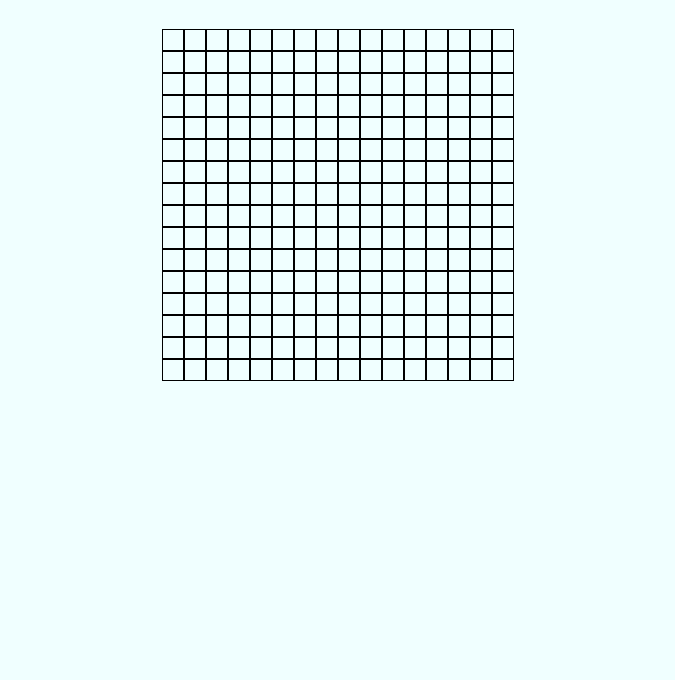
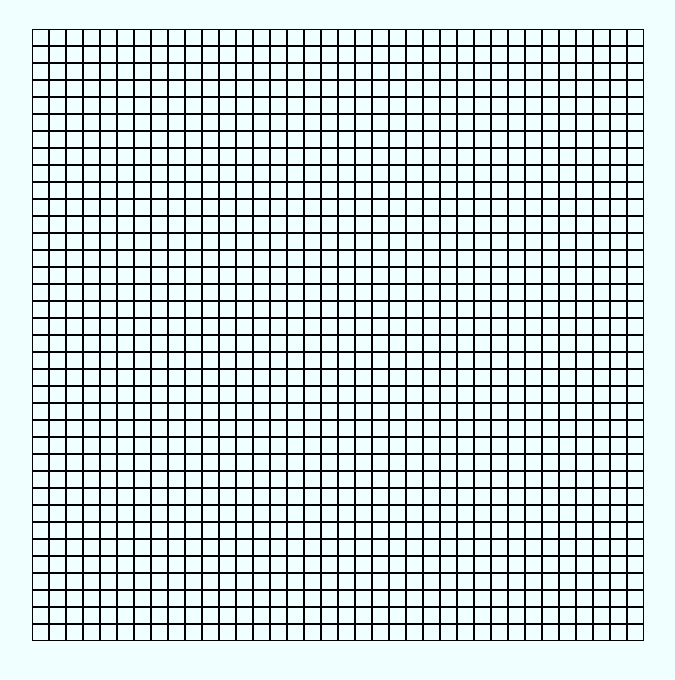
Before and after one commit to rgneville/etch-a-sketch, a plain HTML site: page index.html in a window 1280 px wide. Shown: the part 56-736 px from the top of the page, without its empty margins (302-977 px from the left). Drawn offline with Linux system fonts and the light colour scheme.

Commit message:
First working version, update css and JS files

```diff
--- a/eas-script.js
+++ b/eas-script.js
@@ -1,4 +1,4 @@
-let gridSize = 16;
+let gridSize = 36;
 const ctr = document.querySelector('#container');
 
 function divColorChange (div) {
@@ -6,10 +6,10 @@ function divColorChange (div) {
 }
 
 for (let i = 0; i < gridSize; i++) {
-    xDiv = document.createElement('div');
+    const xDiv = document.createElement('div');
     ctr.appendChild(xDiv);
     for (let i = 0; i < gridSize; i++) {
-        yDiv = document.createElement('div');
+        const yDiv = document.createElement('div');
         yDiv.setAttribute('class', 'gridBox');
         yDiv.addEventListener('mouseover', () => {
             divColorChange(yDiv);
--- a/styles.css
+++ b/styles.css
@@ -15,6 +15,6 @@ body {
     border-style: solid;
     border-width: 1px;
     border-color: black;
-    width: 20px;
-    height: 20px;
+    width: 15px;
+    height: 15px;
 }
```
